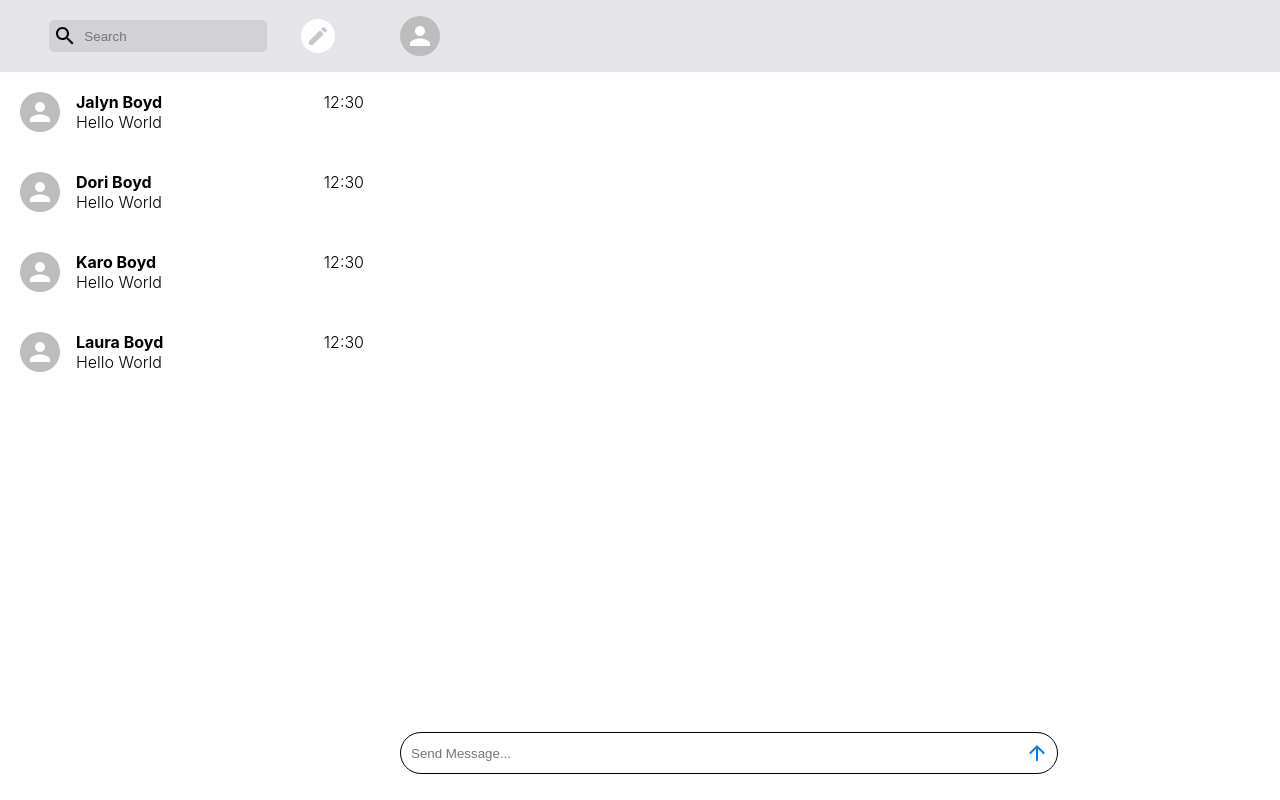
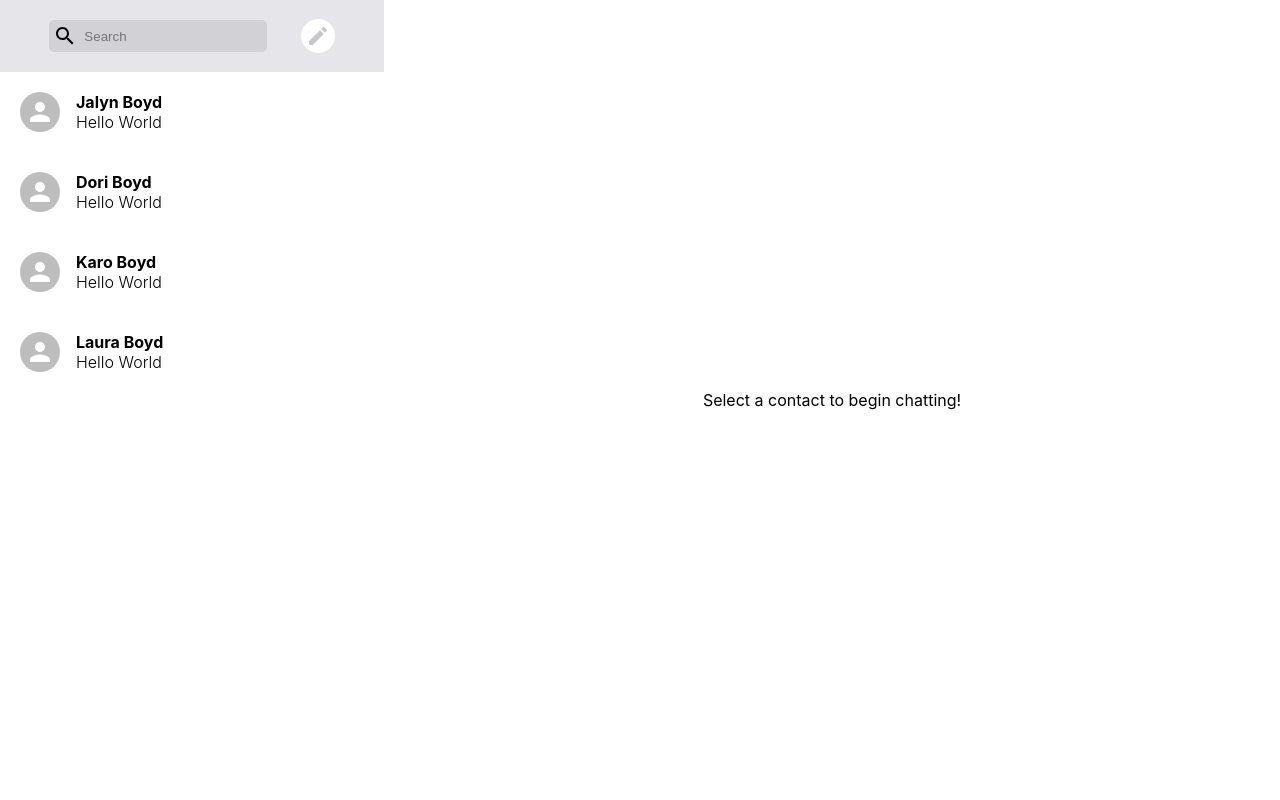
Before and after one commit to Jalyndboyd1/messenger, a React (Create React App) app: page / in a window 1280 px wide. Built offline with nearby package versions, Linux system fonts and the light colour scheme.

Commit message:
Mass Commit

```diff
--- a/package.json
+++ b/package.json
@@ -11,6 +11,7 @@
     "@testing-library/jest-dom": "^5.16.5",
     "@testing-library/react": "^13.4.0",
     "@testing-library/user-event": "^13.5.0",
+    "firebase": "^9.17.1",
     "react": "^18.2.0",
     "react-dom": "^18.2.0",
     "react-redux": "^8.0.5",
--- a/src/Components/Contact.js
+++ b/src/Components/Contact.js
@@ -1,16 +1,16 @@
 import { Avatar } from "@mui/material";
 import "../css/Contact.css";
 import { changeContact } from "../reducers/contacts";
-import { useDispatch } from "react-redux";
+import { useDispatch, useSelector } from "react-redux";
 
 export default function Contact({
   contactPic = '',
   contactName,
   message,
-  timestamp
 }) {
+  const currentContact = useSelector((state) => state.contacts.selectedContact);
   const dispatch = useDispatch();
-  // Fetch Messages and add messages to dispatched object
+
   return (
     <div
       className="contact"
@@ -19,7 +19,8 @@ export default function Contact({
           changeContact({
             contactPic,
             contactName,
-            timestamp
+            id: Math.floor(Math.random()),
+            messages: [],
           })
         )
       }
@@ -29,7 +30,7 @@ export default function Contact({
         <h4>{contactName}</h4>
         <p>{message}</p>
       </div>
-      <p className="contact__timestamp">{timestamp}</p>
+      <p className="contact__timestamp">{""}</p>
     </div>
   );
 }
--- /dev/null
+++ b/src/Components/containers/Messages.js
@@ -0,0 +1,54 @@
+import { useState } from "react";
+import { ArrowUpwardRounded } from "@mui/icons-material";
+import { Button } from "@mui/material";
+import { useSelector, useDispatch } from "react-redux";
+import { handleMessage } from "../../reducers/contacts";
+
+export default function Messages() {
+  const [messageInput, setMessageInput] = useState("");
+
+  const currentContact = useSelector((state) => state.contacts.selectedContact);
+  const dispatch = useDispatch()
+
+  function handleSend(e) {
+    e.preventDefault();
+    let currentDate = new Date(Date.now())
+    dispatch(handleMessage({
+      messageInput,
+      timestamp: `${currentDate.getHours()}:${currentDate.getMinutes()}`,
+      sentByUser: true
+    }))
+    setMessageInput("")
+  }
+
+  return (
+    <div className="messenger__messages">
+      {!currentContact.contactName ? (
+        <div className="select-contact-message">
+          Select a contact to begin chatting!
+        </div>
+      ) : (
+        <div>
+          <div className="messenger__messagesContainer">
+            {currentContact.messages.map((message) => {
+              /* if message is 'sentByUser' will have one className if not then another */
+                return message.sentByUser? <p className="messenger__message" key={Math.random()}>{message.messageInput}</p>: <p>{message.messageInput}</p>
+            })}
+          </div>
+          <div className="messenger__inputContainer">
+            <div className="messenger__input">
+              <input
+                placeholder="Send Message..."
+                onChange={(e) => setMessageInput(e.target.value)}
+                value={messageInput}
+              />
+              <Button onClick={handleSend} disabled={!messageInput.length}>
+                <ArrowUpwardRounded sx={{ color: "#047afd" }} />
+              </Button>
+            </div>
+          </div>
+        </div>
+      )}
+    </div>
+  );
+}
--- a/src/Components/containers/Messenger.js
+++ b/src/Components/containers/Messenger.js
@@ -1,33 +1,19 @@
-import { useState } from "react";
 import "../../css/containers/Messenger.css";
-import ArrowUpwardRoundedIcon from "@mui/icons-material/ArrowUpwardRounded";
+import MessengerHeader from "./MessengerHeader";
+import Messages from "./Messages";
 import { useSelector } from "react-redux";
-import { Avatar } from "@mui/material";
 
 export default function Messenger() {
-  const [messageInput, setMessageInput] = useState("");
   const currentContact = useSelector((state) => state.contacts.selectedContact);
 
   return (
     <div className="messenger">
-      <div className="messenger__header">
-        <Avatar
-          src={currentContact.contactPic}
-          alt={currentContact.contactName}
-          sx={{ marginRight: 1 }}
-        />
-        <h3>{currentContact && currentContact.contactName}</h3>
-      </div>
-      {/* container for messages */}
-      <div className="messenger__messages"></div>
-      {/* input fixed to the bottom of the container */}
-      <div className="messenger__input">
-        <input
-          placeholder="Send Message..."
-          value={messageInput}
-          onChange={(e) => setMessageInput(e.target.value)}
-        />
-        <ArrowUpwardRoundedIcon sx={{ color: "#047afd", cursor: "pointer" }} />
+      <MessengerHeader
+        contactName={currentContact.contactName}
+        contactPic={currentContact.contactPic}
+      />
+      <div className="messenger__messages">
+        <Messages/>
       </div>
     </div>
   );
--- /dev/null
+++ b/src/Components/containers/MessengerHeader.js
@@ -0,0 +1,18 @@
+import { Avatar } from "@mui/material";
+import "../../css/containers/Messenger.css";
+
+export default function MessengerHeader({ contactPic, contactName }) {
+  return (
+    <div>
+      {contactName && (
+        <div className="messenger__header">
+          <Avatar
+            src={contactPic}
+            sx={{ marginRight: 1, height: "30px", width: "30px" }}
+          />
+          <h4>{contactName}</h4>
+        </div>
+      )}
+    </div>
+  );
+}
--- a/src/css/containers/Messenger.css
+++ b/src/css/containers/Messenger.css
@@ -1,5 +1,12 @@
 .messenger {
   flex: 0.7;
+}
+
+.select-contact-message{
+  display: flex;
+  align-items: center;
+  justify-content: center;
+  height: 100vh;
 }
 
 .messenger__header {
@@ -10,25 +17,51 @@
   height: 40px;
 }
 
+.messenger__inputContainer {
+  width: 100%;
+  position: fixed;
+  bottom: 0px;
+  padding: 15px;
+  background-color: #fff;
+}
+
 .messenger__input {
   display: flex;
   align-items: center;
   justify-content: space-between;
+  width: 66%;
   border: 1px solid;
-  width: 50%;
   border-radius: 30px;
-  margin: 1rem;
-  padding: 8px;
-  position: fixed;
-  bottom: 10px;
+  padding: 7px;
 }
 
 .messenger__input > input {
+  flex: 1;
   border: none;
-  flex: 1;
-  width: 100%;
+  padding: 7px;
 }
 
 .messenger__input > input:focus {
   outline: none;
 }
+
+.messenger__messagesContainer{
+  overflow-y: scroll;
+  height: 100vh;
+  padding: 30px;
+}
+
+.messenger__message {
+  width: fit-content;
+  max-width: 255px;
+  word-wrap: break-word;
+  margin-bottom: 20px;
+  margin-top: 10px;
+  line-height: 24px;
+  position: relative;
+  margin-left: auto;
+  padding: 10px 20px;
+  border-radius: 25px;
+  background-color: #047afd;
+  color: #fff;
+}
--- a/src/index.css
+++ b/src/index.css
@@ -5,6 +5,7 @@ body {
     sans-serif;
   -webkit-font-smoothing: antialiased;
   -moz-osx-font-smoothing: grayscale;
+  overflow: hidden;
 }
 
 code {
--- a/src/reducers/contacts.js
+++ b/src/reducers/contacts.js
@@ -1,20 +1,24 @@
-import { createSlice } from '@reduxjs/toolkit'
+import { createSlice } from "@reduxjs/toolkit";
 
 const initialState = {
-  selectedContact: {},
-}
+  selectedContact: {}
+};
 
 export const contactsSlice = createSlice({
-  name: 'counter',
+  name: "counter",
   initialState,
   reducers: {
     changeContact: (state, payload) => {
-      state.selectedContact = payload.payload
+      state.selectedContact = payload.payload;
+    },
+    handleMessage: (state, payload) => {
+      state.selectedContact.messages.push(payload.payload);
     }
-  },
-})
+  }
+});
 
 // Action creators are generated for each case reducer function
-export const { changeContact } = contactsSlice.actions
+export const { changeContact } = contactsSlice.actions;
+export const { handleMessage } = contactsSlice.actions;
 
-export default contactsSlice.reducer
+export default contactsSlice.reducer;
```
Also changed, not shown: src/firebase/config.js (added, +16 -0 lines), 1 other file (tests, documents, lock files or other folders).
